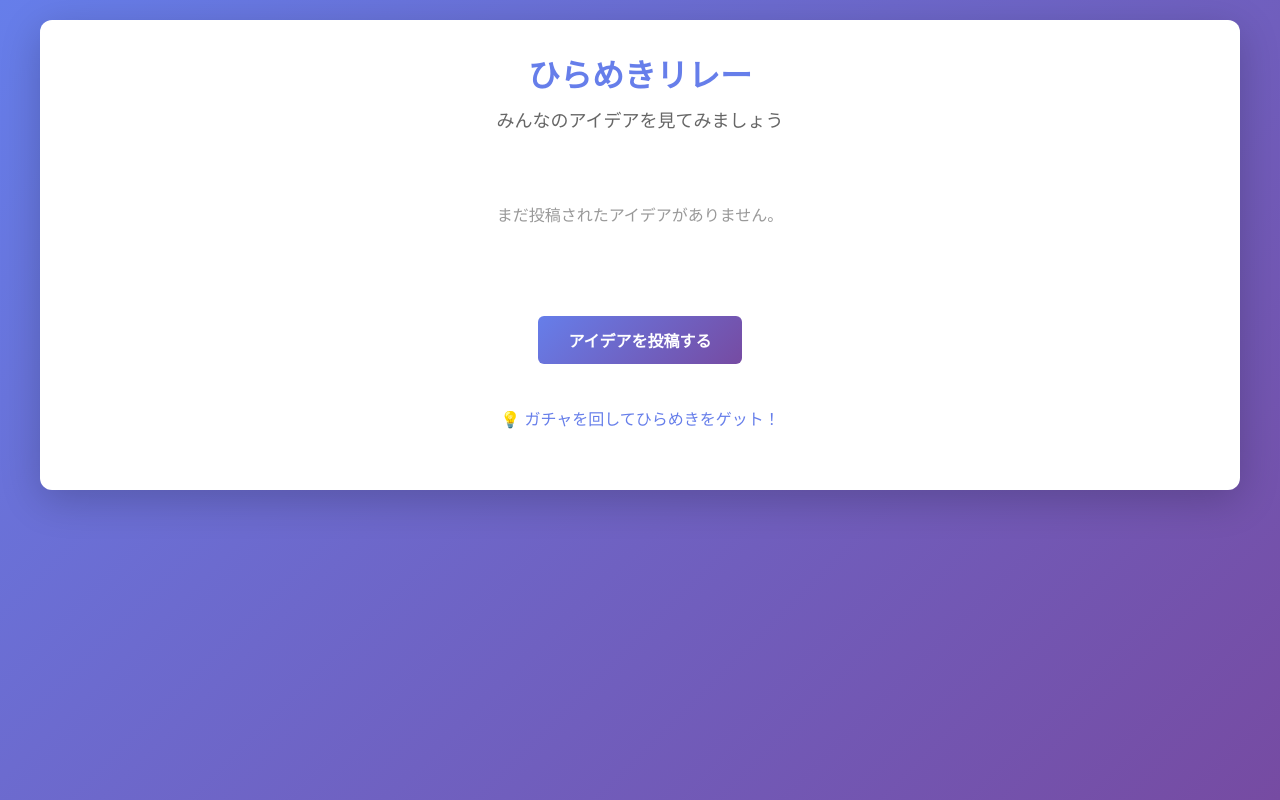
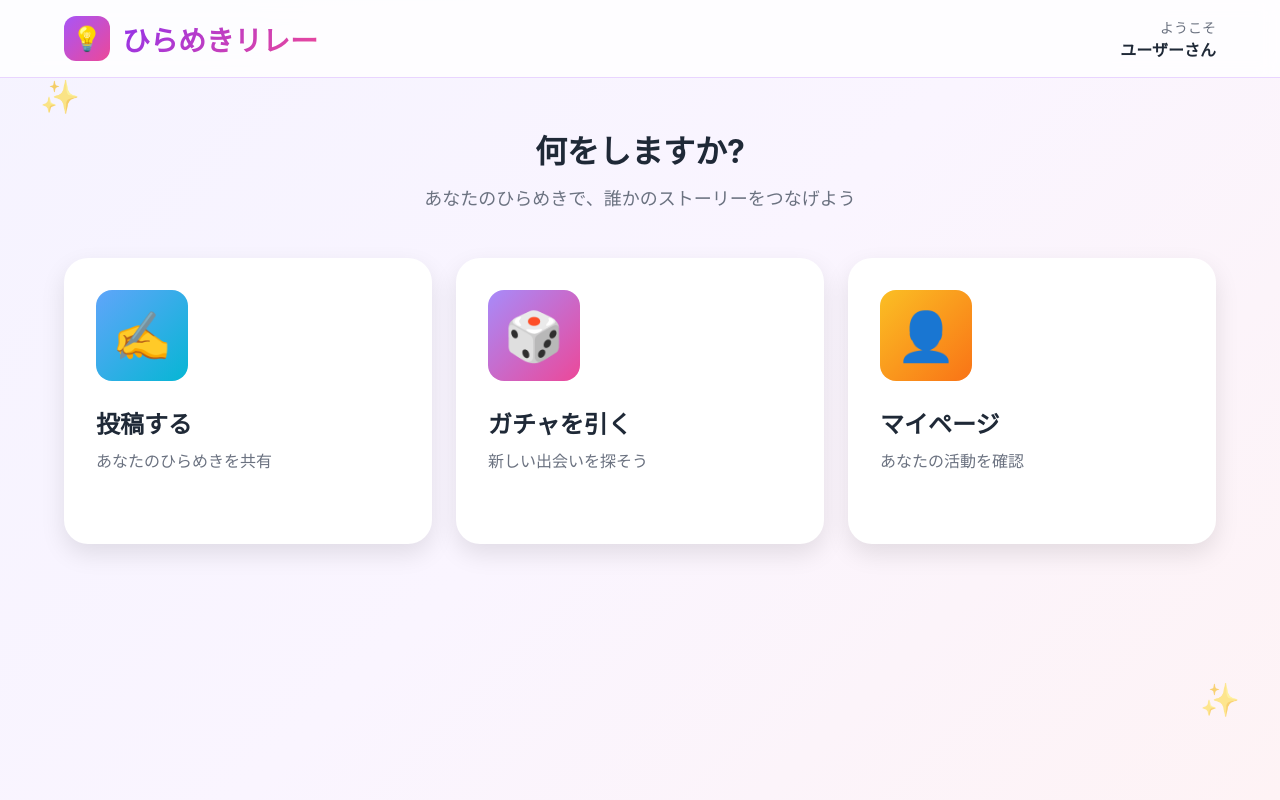
Before and after one commit to MaekobaShun/hackathon-vol14, a Flask app: page / in a window 1280 px wide. Run offline with Flask 3, Linux system fonts and the light colour scheme; data that the repository does not hold is empty.

Commit message:
ホーム画面の作成

```diff
--- /dev/null
+++ b/relay/static/hub.css
@@ -0,0 +1,299 @@
+* {
+    margin: 0;
+    padding: 0;
+    box-sizing: border-box;
+}
+
+body {
+    font-family: -apple-system, BlinkMacSystemFont, 'Segoe UI', 'Hiragino Sans', 'Hiragino Kaku Gothic ProN', Meiryo, sans-serif;
+    background: linear-gradient(135deg, #f5f3ff 0%, #faf5ff 50%, #fef3f5 100%);
+    min-height: 100vh;
+}
+
+/* Header */
+.header {
+    background: rgba(255, 255, 255, 0.8);
+    backdrop-filter: blur(10px);
+    border-bottom: 1px solid #e9d5ff;
+    position: sticky;
+    top: 0;
+    z-index: 100;
+}
+
+.header-content {
+    max-width: 1200px;
+    margin: 0 auto;
+    padding: 1rem 1.5rem;
+    display: flex;
+    justify-content: space-between;
+    align-items: center;
+}
+
+.header-left {
+    display: flex;
+    align-items: center;
+    gap: 0.75rem;
+}
+
+.logo-icon {
+    background: linear-gradient(135deg, #a855f7 0%, #ec4899 100%);
+    padding: 0.5rem;
+    border-radius: 12px;
+    font-size: 1.5rem;
+}
+
+.logo-text {
+    font-size: 1.75rem;
+    font-weight: bold;
+    background: linear-gradient(135deg, #9333ea 0%, #ec4899 100%);
+    -webkit-background-clip: text;
+    -webkit-text-fill-color: transparent;
+    background-clip: text;
+}
+
+.header-right {
+    display: flex;
+    align-items: center;
+    gap: 1rem;
+}
+
+.user-info {
+    text-align: right;
+}
+
+.welcome-text {
+    font-size: 0.875rem;
+    color: #6b7280;
+}
+
+.user-name {
+    font-weight: 600;
+    color: #1f2937;
+}
+
+.points-badge {
+    background: linear-gradient(135deg, #fbbf24 0%, #f97316 100%);
+    color: white;
+    padding: 0.5rem 1rem;
+    border-radius: 9999px;
+    font-weight: bold;
+    display: flex;
+    align-items: center;
+    gap: 0.25rem;
+}
+
+.sparkle {
+    font-size: 1rem;
+}
+
+/* Main Content */
+.main-content {
+    max-width: 1200px;
+    margin: 0 auto;
+    padding: 3rem 1.5rem;
+}
+
+.welcome-section {
+    text-align: center;
+    margin-bottom: 3rem;
+}
+
+.main-title {
+    font-size: 2rem;
+    font-weight: bold;
+    color: #1f2937;
+    margin-bottom: 0.75rem;
+}
+
+.main-subtitle {
+    color: #6b7280;
+    font-size: 1.125rem;
+}
+
+/* Action Cards */
+.cards-grid {
+    display: grid;
+    grid-template-columns: repeat(auto-fit, minmax(280px, 1fr));
+    gap: 1.5rem;
+    margin-bottom: 2rem;
+}
+
+.action-card {
+    background: white;
+    border-radius: 1.5rem;
+    padding: 2rem;
+    box-shadow: 0 10px 25px rgba(0, 0, 0, 0.1);
+    text-decoration: none;
+    color: inherit;
+    display: block;
+    position: relative;
+    transition: all 0.3s ease;
+    cursor: pointer;
+}
+
+.action-card:hover {
+    transform: translateY(-8px);
+    box-shadow: 0 20px 40px rgba(0, 0, 0, 0.15);
+}
+
+.card-icon {
+    font-size: 3rem;
+    margin-bottom: 1.5rem;
+    padding: 1rem;
+    border-radius: 1rem;
+    display: inline-block;
+    transition: transform 0.3s ease;
+}
+
+.action-card:hover .card-icon {
+    transform: scale(1.1);
+}
+
+.card-blue .card-icon {
+    background: linear-gradient(135deg, #60a5fa 0%, #06b6d4 100%);
+}
+
+.card-purple .card-icon {
+    background: linear-gradient(135deg, #a78bfa 0%, #ec4899 100%);
+}
+
+.card-orange .card-icon {
+    background: linear-gradient(135deg, #fbbf24 0%, #f97316 100%);
+}
+
+.card-title {
+    font-size: 1.5rem;
+    font-weight: bold;
+    color: #1f2937;
+    margin-bottom: 0.5rem;
+}
+
+.card-subtitle {
+    color: #6b7280;
+    font-size: 1rem;
+}
+
+.card-arrow {
+    margin-top: 1rem;
+    color: transparent;
+    font-size: 1.25rem;
+    transition: color 0.3s ease;
+}
+
+.action-card:hover .card-arrow {
+    color: #9333ea;
+}
+
+.card-blue:hover {
+    background: linear-gradient(135deg, rgba(96, 165, 250, 0.05) 0%, rgba(6, 182, 212, 0.05) 100%);
+}
+
+.card-purple:hover {
+    background: linear-gradient(135deg, rgba(167, 139, 250, 0.05) 0%, rgba(236, 72, 153, 0.05) 100%);
+}
+
+.card-orange:hover {
+    background: linear-gradient(135deg, rgba(251, 191, 36, 0.05) 0%, rgba(249, 115, 22, 0.05) 100%);
+}
+
+/* Quick Stats */
+.stats-container {
+    background: rgba(255, 255, 255, 0.6);
+    backdrop-filter: blur(10px);
+    border-radius: 1.5rem;
+    padding: 1.5rem;
+    border: 1px solid #e9d5ff;
+    display: grid;
+    grid-template-columns: repeat(3, 1fr);
+    gap: 1rem;
+    text-align: center;
+}
+
+.stat-item {
+    padding: 0.5rem;
+}
+
+.stat-number {
+    font-size: 2rem;
+    font-weight: bold;
+    margin-bottom: 0.25rem;
+}
+
+.stat-item:nth-child(1) .stat-number {
+    color: #9333ea;
+}
+
+.stat-item:nth-child(2) .stat-number {
+    color: #ec4899;
+}
+
+.stat-item:nth-child(3) .stat-number {
+    color: #f59e0b;
+}
+
+.stat-label {
+    font-size: 0.875rem;
+    color: #6b7280;
+}
+
+/* Floating Elements */
+.floating-sparkle {
+    position: fixed;
+    font-size: 2rem;
+    opacity: 0.5;
+    animation: float 3s ease-in-out infinite;
+    pointer-events: none;
+}
+
+.sparkle-1 {
+    top: 5rem;
+    left: 2.5rem;
+    color: #c084fc;
+}
+
+.sparkle-2 {
+    bottom: 5rem;
+    right: 2.5rem;
+    color: #f9a8d4;
+    animation-delay: 1s;
+}
+
+@keyframes float {
+    0%, 100% {
+        transform: translateY(0);
+        opacity: 0.5;
+    }
+    50% {
+        transform: translateY(-10px);
+        opacity: 0.8;
+    }
+}
+
+/* Responsive */
+@media (max-width: 768px) {
+    .header-content {
+        flex-direction: column;
+        gap: 1rem;
+    }
+
+    .header-right {
+        width: 100%;
+        justify-content: space-between;
+    }
+
+    .main-title {
+        font-size: 1.5rem;
+    }
+
+    .cards-grid {
+        grid-template-columns: 1fr;
+    }
+
+    .stats-container {
+        grid-template-columns: 1fr;
+    }
+
+    .floating-sparkle {
+        display: none;
+    }
+}
--- a/relay/templates/index.html
+++ b/relay/templates/index.html
@@ -3,39 +3,89 @@
 <head>
     <meta charset="UTF-8">
     <meta name="viewport" content="width=device-width, initial-scale=1.0">
-        <title>ひらめきリレー - アイデア投稿SNS</title>
-        <link rel="stylesheet" href="{{ url_for('static', filename='style.css') }}">
+    <title>ひらめきリレー - ハブ</title>
+    <link rel="stylesheet" href="{{ url_for('static', filename='hub.css') }}">
 </head>
 <body>
-        <div class="container">
-            <h1>ひらめきリレー</h1>
-            <h2>みんなのアイデアを見てみましょう</h2>
+    <!-- Header -->
+    <header class="header">
+        <div class="header-content">
+            <div class="header-left">
+                <div class="logo-icon">💡</div>
+                <h1 class="logo-text">ひらめきリレー</h1>
+            </div>
+            <div class="header-right">
+                <div class="user-info">
+                    <div class="welcome-text">ようこそ</div>
+                    <div class="user-name">ユーザーさん</div>
+                </div>
+                <!--
+                <div class="points-badge">
+                    <span class="sparkle">✨</span>
+                    <span>1250</span>
+                </div>
+                -->
 
-            {% if items == [] %}
-                <p>まだ投稿されたアイデアがありません。</p>
-            {% else %}
-                <table>
-                    <tr>
-                        <th>タイトル</th>
-                        <th>詳細</th>
-                        <th>カテゴリ</th>
-                    </tr>
-
-                    {% for item in items %}
-                        <tr>
-                            <td><strong>{{ item['title'] }}</strong></td>
-                            <td>{{ item['detail'] }}</td>
-                            <td><span style="background: #e8e8ff; padding: 5px 10px; border-radius: 4px; font-size: 14px;">{{ item['category'] }}</span></td>
-                        </tr>
-                    {% endfor %}
-                </table>
-            {% endif %}
-            <div class="button-area">
-                <a href="{{ url_for('form') }}" class="button-link">アイデアを投稿する</a>
-                <br><br>
-                <!-- ガチャへのリンク-->
-                <a href="{{ url_for('gacha') }}">💡 ガチャを回してひらめきをゲット！</a>
             </div>
         </div>
+    </header>
+
+    <!-- Main Content -->
+    <main class="main-content">
+        <!-- Welcome Section -->
+        <div class="welcome-section">
+            <h2 class="main-title">何をしますか?</h2>
+            <p class="main-subtitle">あなたのひらめきで、誰かのストーリーをつなげよう</p>
+        </div>
+
+        <!-- Action Cards -->
+        <div class="cards-grid">
+            <!-- 投稿する -->
+            <a href="{{ url_for('form') }}" class="action-card card-blue">
+                <div class="card-icon">✍️</div>
+                <h3 class="card-title">投稿する</h3>
+                <p class="card-subtitle">あなたのひらめきを共有</p>
+                <div class="card-arrow">→</div>
+            </a>
+
+            <!-- ガチャを引く -->
+            <a href="{{ url_for('gacha') }}" class="action-card card-purple">
+                <div class="card-icon">🎲</div>
+                <h3 class="card-title">ガチャを引く</h3>
+                <p class="card-subtitle">新しい出会いを探そう</p>
+                <div class="card-arrow">→</div>
+            </a>
+
+            <!-- マイページ -->
+            <a href="{{ url_for('mypage') }}" class="action-card card-orange">
+                <div class="card-icon">👤</div>
+                <h3 class="card-title">マイページ</h3>
+                <p class="card-subtitle">あなたの活動を確認</p>
+                <div class="card-arrow">→</div>
+            </a>
+        </div>
+
+        <!-- 投稿数等いれたいとき用 -->
+        <!--
+        <div class="stats-container">
+            <div class="stat-item">
+                <div class="stat-number">12</div>
+                <div class="stat-label">投稿数</div>
+            </div>
+            <div class="stat-item">
+                <div class="stat-number">48</div>
+                <div class="stat-label">リレー参加</div>
+            </div>
+            <div class="stat-item">
+                <div class="stat-number">156</div>
+                <div class="stat-label">いいね</div>
+            </div>
+        </div>
+        <!-->
+    </main>
+
+    <!-- Floating Elements -->
+    <div class="floating-sparkle sparkle-1">✨</div>
+    <div class="floating-sparkle sparkle-2">✨</div>
 </body>
 </html>
```
Lines whose indentation alone changed are shown as unchanged.
